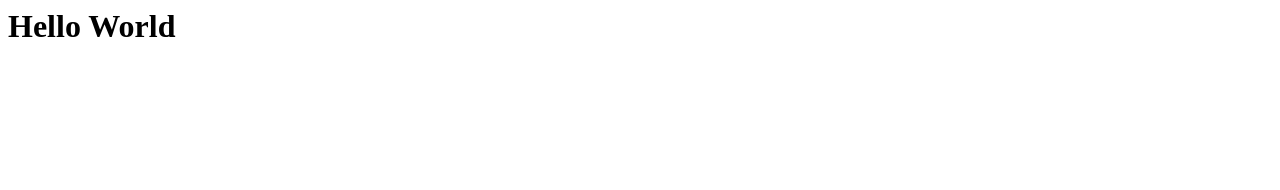
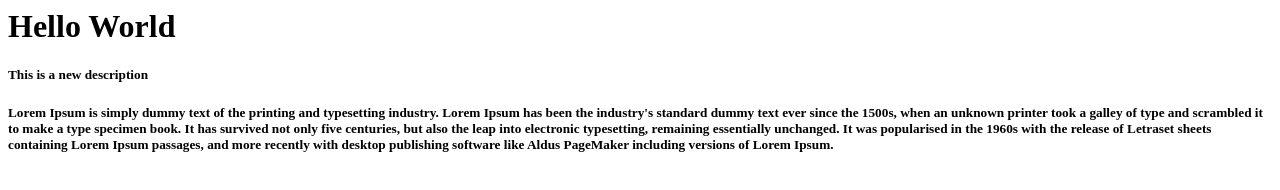
Before and after one commit to MasterDevOpsDemos/my-project, a plain HTML site: page index.html in a window 1280 px wide. Drawn offline with Linux system fonts and the light colour scheme.

Commit message:
Adding new description

```diff
--- a/index.html
+++ b/index.html
@@ -1 +1,6 @@
 <h1>Hello World</h1>
+
+<h5>This is a new description<h5>
+  <p>
+    Lorem Ipsum is simply dummy text of the printing and typesetting industry. Lorem Ipsum has been the industry's standard dummy text ever since the 1500s, when an unknown printer took a galley of type and scrambled it to make a type specimen book. It has survived not only five centuries, but also the leap into electronic typesetting, remaining essentially unchanged. It was popularised in the 1960s with the release of Letraset sheets containing Lorem Ipsum passages, and more recently with desktop publishing software like Aldus PageMaker including versions of Lorem Ipsum.
+  </p>
```
